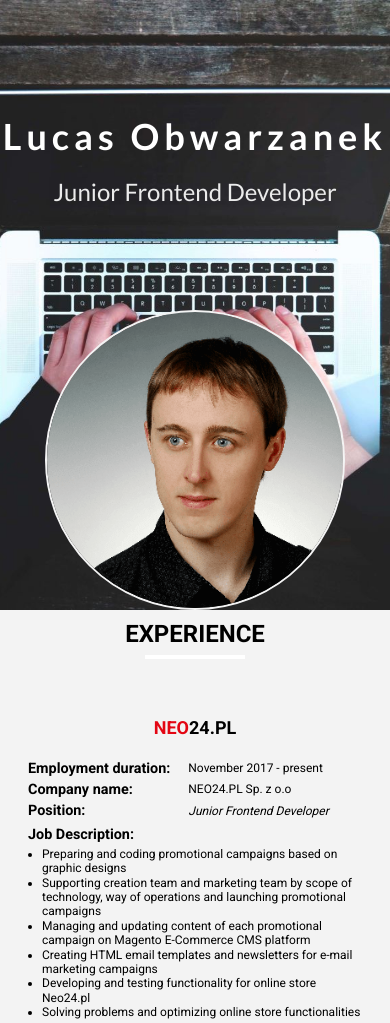
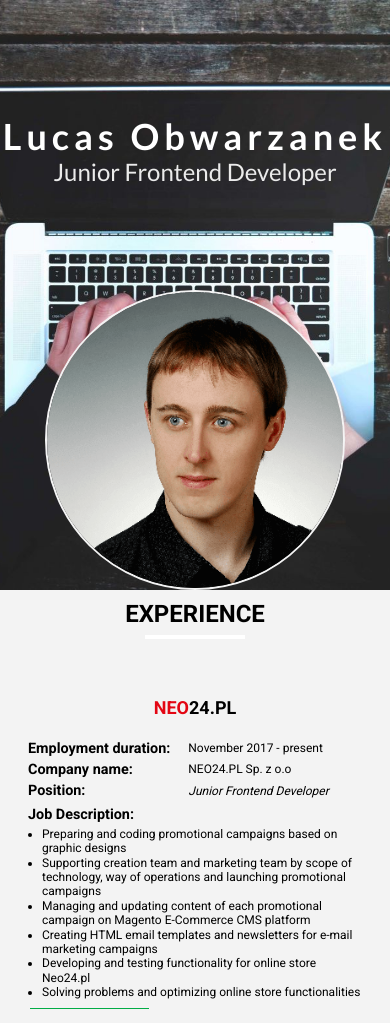
Before and after one commit to lukobw/Portfolio, a plain HTML site: page index.html in a window 390 px wide. Shown: the top 1023 px of the page. Drawn offline with Linux system fonts and the light colour scheme.

Commit message:
bg on mobile fix

```diff
--- a/sass/modules/_media.scss
+++ b/sass/modules/_media.scss
@@ -64,7 +64,7 @@
             }
         }
         &__title {
-            padding: 115px 0 20px;
+            padding: 115px 0 0;
         }
     }
     .w-20 {
```
Also changed, not shown: css/style.css.
